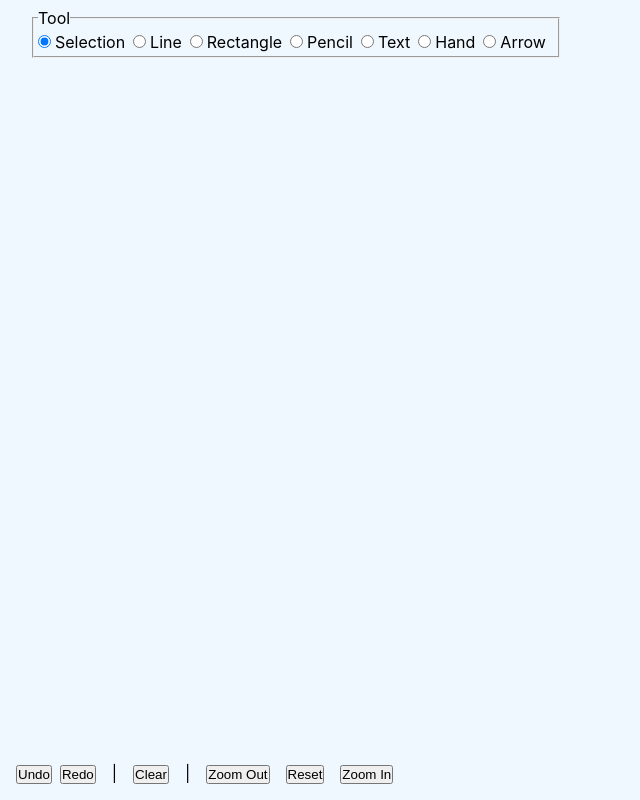
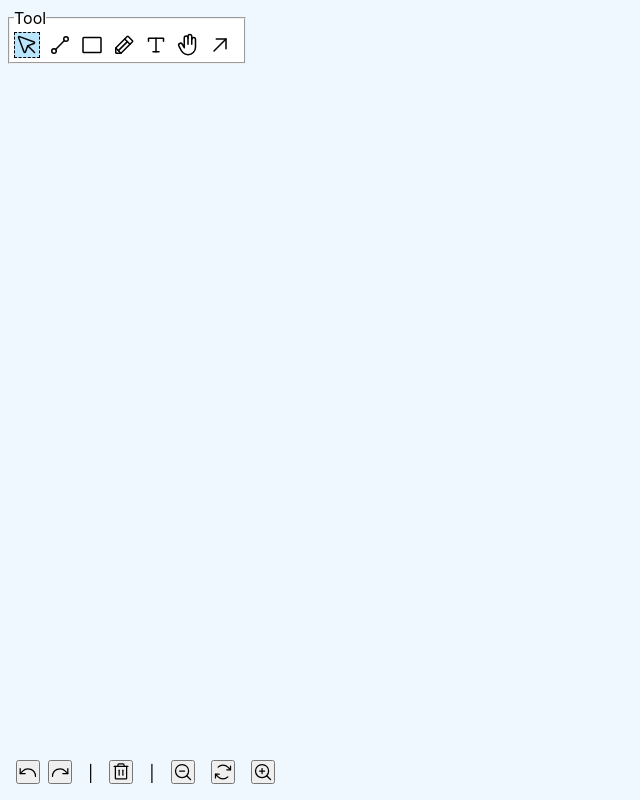
Before and after one commit to pobch/react-diagram, a React (Create React App) app: page / in a window 1280 px wide. Shown: the whole page, without its empty margins (0-640 px from the left). Built offline with nearby package versions, Linux system fonts and the light colour scheme.

Commit message:
Styling radio input & buttons

```diff
--- a/src/App.tsx
+++ b/src/App.tsx
@@ -8,6 +8,8 @@ import { CanvasForPencil } from './CanvasForPencil'
 import getStroke from 'perfect-freehand'
 import { CanvasForText } from './CanvasForText'
 import { CanvasForHand } from './CanvasForHand'
+import { ToolRadio } from './ToolRadio'
+import { CmdButton } from './CmdButton'
 
 export type TElementData =
   | {
@@ -149,10 +151,15 @@ export function getSvgPathFromStroke(stroke: number[][]) {
   return d.join(' ')
 }
 
+/**
+ * * ---------------------------------------
+ * *            Component
+ * * ---------------------------------------
+ */
+export type TTool = 'selection' | 'line' | 'rectangle' | 'pencil' | 'text' | 'hand' | 'arrow'
+
 export function App() {
-  const [tool, setTool] = useState<
-    'selection' | 'line' | 'rectangle' | 'pencil' | 'text' | 'hand' | 'arrow'
-  >('selection')
+  const [tool, setTool] = useState<TTool>('selection')
   const { elementsSnapshot, commitNewSnapshot, replaceCurrentSnapshot, undo, redo } = useHistory()
 
   const canvasRef = useRef<HTMLCanvasElement | null>(null)
@@ -162,7 +169,7 @@ export function App() {
 
   // * ----------- Clear Canvas -------------
 
-  function handleClickClear() {
+  function handleClickClearCanvas() {
     if (!canvasRef.current) return
 
     commitNewSnapshot({ mode: 'removeAllElement' })
@@ -358,104 +365,57 @@ export function App() {
         style={{
           position: 'fixed',
           top: 0,
-          left: '1.5rem',
+          left: 0,
           margin: '0.5rem',
           padding: '0.25rem',
+          backgroundColor: 'white',
         }}
       >
         <legend>Tool</legend>
         <span style={{ paddingInlineEnd: '0.5rem' }}>
-          <input
-            type="radio"
-            id="selection"
-            checked={tool === 'selection'}
-            onChange={() => setTool('selection')}
-            style={{ marginInlineEnd: '0.25rem' }}
-          />
-          <label htmlFor="selection">Selection</label>
+          <ToolRadio toolName="selection" currentTool={tool} setCurrentTool={setTool} />
         </span>
         <span style={{ paddingInlineEnd: '0.5rem' }}>
-          <input
-            type="radio"
-            id="line"
-            checked={tool === 'line'}
-            onChange={() => setTool('line')}
-            style={{ marginInlineEnd: '0.25rem' }}
-          />
-          <label htmlFor="line">Line</label>
+          <ToolRadio toolName="line" currentTool={tool} setCurrentTool={setTool} />
         </span>
         <span style={{ paddingInlineEnd: '0.5rem' }}>
-          <input
-            type="radio"
-            id="rectangle"
-            checked={tool === 'rectangle'}
-            onChange={() => setTool('rectangle')}
-            style={{ marginInlineEnd: '0.25rem' }}
-          />
-          <label htmlFor="rectangle">Rectangle</label>
+          <ToolRadio toolName="rectangle" currentTool={tool} setCurrentTool={setTool} />
         </span>
         <span style={{ paddingInlineEnd: '0.5rem' }}>
-          <input
-            type="radio"
-            id="pencil"
-            checked={tool === 'pencil'}
-            onChange={() => setTool('pencil')}
-            style={{ marginInlineEnd: '0.25rem' }}
-          />
-          <label htmlFor="pencil">Pencil</label>
+          <ToolRadio toolName="pencil" currentTool={tool} setCurrentTool={setTool} />
         </span>
         <span style={{ paddingInlineEnd: '0.5rem' }}>
-          <input
-            type="radio"
-            id="text"
-            checked={tool === 'text'}
-            onChange={() => setTool('text')}
-            style={{ marginInlineEnd: '0.25rem' }}
-          />
-          <label htmlFor="text">Text</label>
+          <ToolRadio toolName="text" currentTool={tool} setCurrentTool={setTool} />
         </span>
         <span style={{ paddingInlineEnd: '0.5rem' }}>
-          <input
-            type="radio"
-            id="hand"
-            checked={tool === 'hand'}
-            onChange={() => setTool('hand')}
-            style={{ marginInlineEnd: '0.25rem' }}
-          />
-          <label htmlFor="hand">Hand</label>
+          <ToolRadio toolName="hand" currentTool={tool} setCurrentTool={setTool} />
         </span>
         <span style={{ paddingInlineEnd: '0.5rem' }}>
-          <input
-            type="radio"
-            id="arrow"
-            checked={tool === 'arrow'}
-            onChange={() => setTool('arrow')}
-            style={{ marginInlineEnd: '0.25rem' }}
-          />
-          <label htmlFor="arrow">Arrow</label>
+          <ToolRadio toolName="arrow" currentTool={tool} setCurrentTool={setTool} />
         </span>
       </fieldset>
+
       {/* Footer Menu */}
       <div style={{ position: 'fixed', bottom: 0, padding: '1rem' }}>
         <span style={{ paddingInlineEnd: '0.5rem' }}>
-          <button onClick={() => undo()}>Undo</button>
+          <CmdButton cmdName="undo" onClick={() => undo()} />
         </span>
         <span style={{ paddingInlineEnd: '1rem' }}>
-          <button onClick={() => redo()}>Redo</button>
+          <CmdButton cmdName="redo" onClick={() => redo()} />
         </span>
         <span style={{ paddingInlineEnd: '1rem' }}>|</span>
         <span style={{ paddingInlineEnd: '1rem' }}>
-          <button onClick={handleClickClear}>Clear</button>
+          <CmdButton cmdName="clearCanvas" onClick={handleClickClearCanvas} />
         </span>
         <span style={{ paddingInlineEnd: '1rem' }}>|</span>
         <span style={{ paddingInlineEnd: '1rem' }}>
-          <button onClick={handleClickZoomOut}>Zoom Out</button>
+          <CmdButton cmdName="zoomOut" onClick={handleClickZoomOut} />
         </span>
         <span style={{ paddingInlineEnd: '1rem' }}>
-          <button onClick={handleClickResetPanZoom}>Reset</button>
+          <CmdButton cmdName="resetPanZoom" onClick={handleClickResetPanZoom} />
         </span>
         <span style={{ paddingInlineEnd: '1rem' }}>
-          <button onClick={handleClickZoomIn}>Zoom In</button>
+          <CmdButton cmdName="zoomIn" onClick={handleClickZoomIn} />
         </span>
       </div>
 
--- a/src/CanvasForSelection.tsx
+++ b/src/CanvasForSelection.tsx
@@ -12,6 +12,7 @@ import {
 import { createTextElementWithoutId, getTextElementAtPosition } from './CanvasForText'
 import rough from 'roughjs/bundled/rough.esm'
 import getStroke from 'perfect-freehand'
+import { CmdButton } from './CmdButton'
 
 function getFirstElementAtPosition({
   elementsSnapshot,
@@ -918,8 +919,8 @@ export function CanvasForSelection({
 
       {/* floating delete button at top-left of the screen */}
       {uiState.state === 'idleSelecting' ? (
-        <div style={{ position: 'fixed', top: '1.5rem', left: '0.5rem' }}>
-          <button onClick={handleClickDeleteElement}>X</button>
+        <div style={{ position: 'fixed', top: '45vh', left: '0.5rem' }}>
+          <CmdButton cmdName="deleteElement" onClick={handleClickDeleteElement} />
         </div>
       ) : null}
 
--- /dev/null
+++ b/src/CmdButton.tsx
@@ -0,0 +1,31 @@
+import undoSrc from './assets/undo.svg'
+import redoSrc from './assets/redo.svg'
+import zoomOutSrc from './assets/zoom-out.svg'
+import zoomInSrc from './assets/zoom-in.svg'
+import resetPanZoomSrc from './assets/reset.svg'
+import clearCanvasSrc from './assets/delete.svg'
+import deleteElementSrc from './assets/x-circle.svg'
+
+export function CmdButton({
+  cmdName,
+  onClick,
+}: {
+  cmdName: 'undo' | 'redo' | 'zoomOut' | 'zoomIn' | 'resetPanZoom' | 'clearCanvas' | 'deleteElement'
+  onClick: () => void
+}) {
+  const srcMap: Record<typeof cmdName, string> = {
+    undo: undoSrc,
+    redo: redoSrc,
+    zoomOut: zoomOutSrc,
+    zoomIn: zoomInSrc,
+    resetPanZoom: resetPanZoomSrc,
+    clearCanvas: clearCanvasSrc,
+    deleteElement: deleteElementSrc,
+  }
+
+  return (
+    <button onClick={onClick}>
+      <img src={srcMap[cmdName]} alt={cmdName} width={20} style={{ verticalAlign: 'bottom' }} />
+    </button>
+  )
+}
--- /dev/null
+++ b/src/ToolRadio.module.css
@@ -0,0 +1,20 @@
+.radioInput {
+  appearance: none;
+}
+
+.radioInput:checked + .radioLabel {
+  background-color: #bae6fd;
+  border: 1px dashed black;
+}
+
+.radioInput:focus-visible + .radioLabel {
+  outline: 1px solid blue;
+}
+
+.radioLabel {
+  display: inline-block;
+}
+
+.radioLabel img {
+  vertical-align: bottom;
+}
--- /dev/null
+++ b/src/ToolRadio.tsx
@@ -0,0 +1,45 @@
+import { TTool } from './App'
+import styles from './ToolRadio.module.css'
+import selectionSrc from './assets/selection.svg'
+import lineSrc from './assets/line.svg'
+import rectangleSrc from './assets/rectangle.svg'
+import pencilSrc from './assets/pencil.svg'
+import textSrc from './assets/text.svg'
+import handSrc from './assets/hand.svg'
+import arrowSrc from './assets/arrow.svg'
+
+export function ToolRadio({
+  toolName,
+  currentTool,
+  setCurrentTool,
+}: {
+  toolName: TTool
+  currentTool: TTool
+  setCurrentTool: React.Dispatch<React.SetStateAction<TTool>>
+}) {
+  const srcMap: Record<TTool, string> = {
+    selection: selectionSrc,
+    line: lineSrc,
+    rectangle: rectangleSrc,
+    pencil: pencilSrc,
+    text: textSrc,
+    hand: handSrc,
+    arrow: arrowSrc,
+  }
+
+  return (
+    <>
+      <input
+        type="radio"
+        name="tool-selector"
+        id={toolName}
+        checked={currentTool === toolName}
+        onChange={() => setCurrentTool(toolName)}
+        className={styles.radioInput}
+      />
+      <label htmlFor={toolName} className={styles.radioLabel}>
+        <img src={srcMap[toolName]} alt={toolName} width={24} />
+      </label>
+    </>
+  )
+}
```
Also changed, not shown: 1 other file (tests, documents, lock files or other folders).
